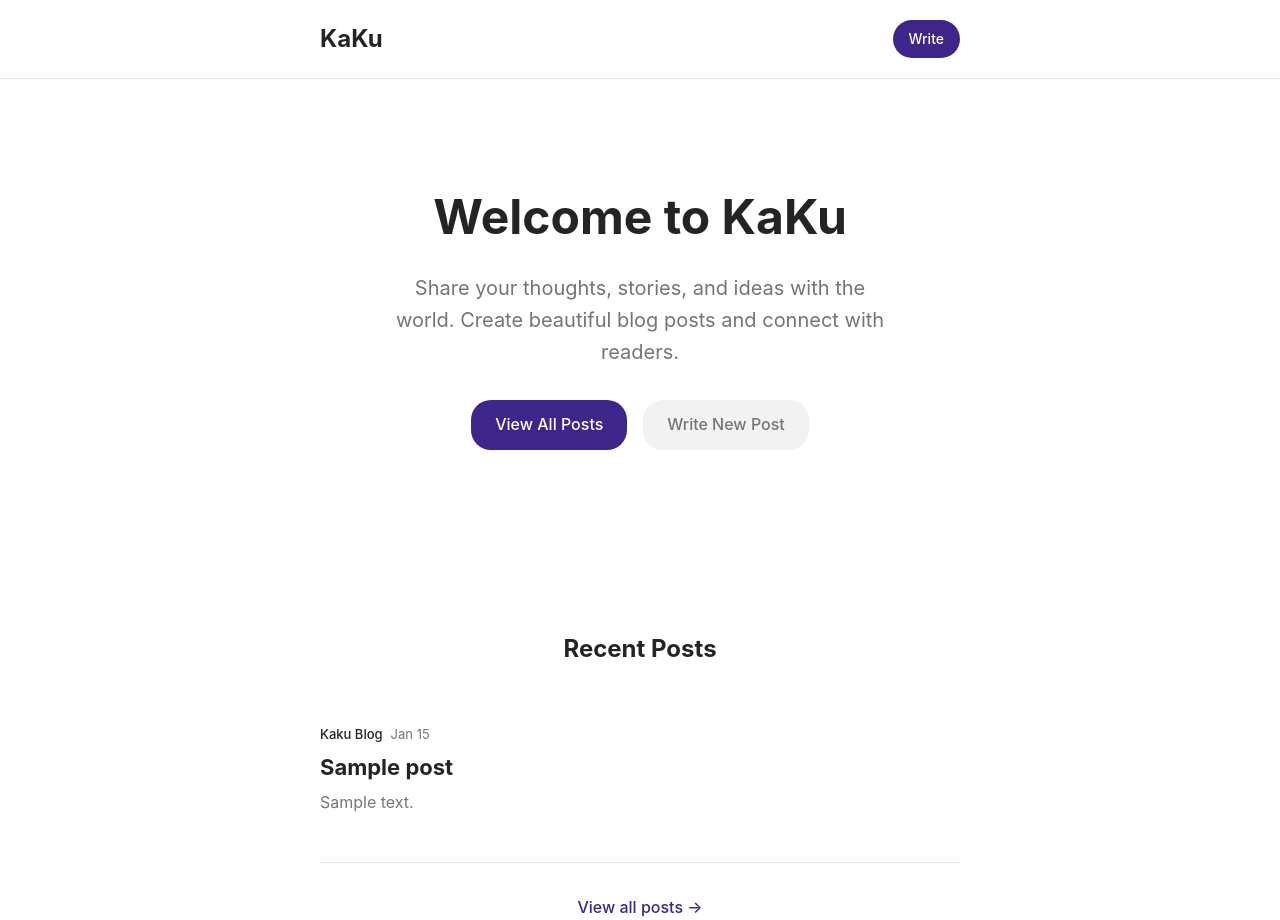
After one commit to bdmae/kaku-blog, a Django app: page / in a window 1280 px wide. The commit adds this page. Run offline with Django 4.2, Linux system fonts and the light colour scheme; tables that the repository leaves empty hold one stand-in row (values such as "Sample post").

Commit message:
add: homepage

```diff
--- a/backend/api/urls.py
+++ b/backend/api/urls.py
@@ -19,5 +19,5 @@ from django.urls import path, include
 
 urlpatterns = [
     path('admin/', admin.site.urls),
-    path('posts/', include('posts.urls')),
+    path('', include('posts.urls')),
 ]
--- /dev/null
+++ b/backend/posts/templates/posts/home.html
@@ -0,0 +1,281 @@
+<!DOCTYPE html>
+<html lang="en">
+<head>
+    <meta charset="UTF-8">
+    <meta name="viewport" content="width=device-width, initial-scale=1.0">
+    <title>KaKu</title>
+    <style>
+        * { margin: 0; padding: 0; box-sizing: border-box; }
+
+        body {
+            font-family: -apple-system, BlinkMacSystemFont, 'Segoe UI', 'Roboto', 'Helvetica Neue', Arial, sans-serif;
+            line-height: 1.6;
+            color: #242424;
+            background: #fff;
+        }
+
+        .header {
+            border-bottom: 1px solid #e6e6e6;
+            padding: 20px 0;
+            margin-bottom: 40px;
+        }
+
+        .container {
+            max-width: 680px;
+            margin: 0 auto;
+            padding: 0 20px;
+        }
+
+        .header-content {
+            display: flex;
+            justify-content: space-between;
+            align-items: center;
+        }
+
+        .logo {
+            font-size: 24px;
+            font-weight: 700;
+            color: #242424;
+            text-decoration: none;
+        }
+
+        .create-btn {
+            background: #3d258a;
+            color: white;
+            padding: 8px 16px;
+            border-radius: 20px;
+            text-decoration: none;
+            font-size: 14px;
+            font-weight: 500;
+            transition: background-color 0.2s;
+        }
+
+        .create-btn:hover {
+            background: #2a1a5e;
+        }
+
+        .hero-section {
+            text-align: center;
+            padding: 60px 0;
+            margin-bottom: 60px;
+        }
+
+        .hero-title {
+            font-size: 48px;
+            font-weight: 700;
+            color: #242424;
+            margin-bottom: 16px;
+        }
+
+        .hero-subtitle {
+            font-size: 20px;
+            color: #757575;
+            margin-bottom: 32px;
+            max-width: 500px;
+            margin-left: auto;
+            margin-right: auto;
+        }
+
+        .action-buttons {
+            display: flex;
+            gap: 16px;
+            justify-content: center;
+            margin-bottom: 60px;
+        }
+
+        .btn {
+            padding: 12px 24px;
+            border-radius: 20px;
+            text-decoration: none;
+            font-size: 16px;
+            font-weight: 500;
+            transition: all 0.2s;
+        }
+
+        .btn.primary {
+            background: #3d258a;
+            color: white;
+        }
+
+        .btn.primary:hover {
+            background: #2a1a5e;
+        }
+
+        .btn.secondary {
+            background: #f2f2f2;
+            color: #757575;
+        }
+
+        .btn.secondary:hover {
+            background: #e6e6e6;
+        }
+
+        .recent-posts {
+            margin-top: 60px;
+        }
+
+        .section-title {
+            font-size: 24px;
+            font-weight: 700;
+            color: #242424;
+            margin-bottom: 24px;
+            text-align: center;
+        }
+
+        .post-card {
+            border-bottom: 1px solid #e6e6e6;
+            padding: 32px 0;
+            cursor: pointer;
+            transition: opacity 0.2s;
+        }
+
+        .post-card:hover {
+            opacity: 0.8;
+        }
+
+        .post-card:last-child {
+            border-bottom: none;
+        }
+
+        .post-meta {
+            display: flex;
+            align-items: center;
+            margin-bottom: 8px;
+            font-size: 13px;
+            color: #757575;
+        }
+
+        .post-author {
+            font-weight: 500;
+            color: #242424;
+        }
+
+        .post-date {
+            margin-left: 8px;
+        }
+
+        .post-title {
+            font-size: 22px;
+            font-weight: 700;
+            line-height: 1.3;
+            margin-bottom: 8px;
+            color: #242424;
+            text-decoration: none;
+        }
+
+        .post-title:hover {
+            color: #3d258a;
+        }
+
+        .post-excerpt {
+            font-size: 16px;
+            line-height: 1.5;
+            color: #757575;
+            margin-bottom: 16px;
+            display: -webkit-box;
+            -webkit-line-clamp: 3;
+            -webkit-box-orient: vertical;
+            overflow: hidden;
+        }
+
+        .post-excerpt h1, .post-excerpt h2, .post-excerpt h3 {
+            font-size: 16px;
+            font-weight: 500;
+            margin: 0;
+            color: #757575;
+        }
+
+        .post-excerpt p {
+            margin: 0;
+        }
+
+        .view-all-link {
+            text-align: center;
+            margin-top: 32px;
+        }
+
+        .view-all-link a {
+            color: #3d258a;
+            text-decoration: none;
+            font-weight: 500;
+        }
+
+        .view-all-link a:hover {
+            text-decoration: underline;
+        }
+
+        .empty-state {
+            text-align: center;
+            padding: 40px 20px;
+            color: #757575;
+        }
+
+        .empty-state h3 {
+            font-size: 18px;
+            margin-bottom: 8px;
+            color: #242424;
+        }
+
+        .empty-state p {
+            font-size: 14px;
+            margin-bottom: 16px;
+        }
+    </style>
+</head>
+<body>
+    <header class="header">
+        <div class="container">
+            <div class="header-content">
+                <a href="{% url 'posts:home' %}" class="logo">KaKu</a>
+                <a href="{% url 'posts:post-create' %}" class="create-btn">Write</a>
+            </div>
+        </div>
+    </header>
+
+    <main class="container">
+        <section class="hero-section">
+            <h1 class="hero-title">Welcome to KaKu</h1>
+            <p class="hero-subtitle">Share your thoughts, stories, and ideas with the world. Create beautiful blog posts and connect with readers.</p>
+
+            <div class="action-buttons">
+                <a href="{% url 'posts:post-list' %}" class="btn primary">View All Posts</a>
+                <a href="{% url 'posts:post-create' %}" class="btn secondary">Write New Post</a>
+            </div>
+        </section>
+
+        {% if posts %}
+            <section class="recent-posts">
+                <h2 class="section-title">Recent Posts</h2>
+
+                {% for post in posts %}
+                    <article class="post-card" onclick="window.location.href='{% url 'posts:post-detail' post.pk %}'">
+                        <div class="post-meta">
+                            <span class="post-author">Kaku Blog</span>
+                            <span class="post-date">{{ post.created_at|date:"M d" }}</span>
+                        </div>
+
+                        <h3 class="post-title">{{ post.title }}</h3>
+
+                        <div class="post-excerpt">
+                            {{ post.content|safe|truncatewords_html:30 }}
+                        </div>
+                    </article>
+                {% endfor %}
+
+                <div class="view-all-link">
+                    <a href="{% url 'posts:post-list' %}">View all posts →</a>
+                </div>
+            </section>
+        {% else %}
+            <section class="recent-posts">
+                <h2 class="section-title">Recent Posts</h2>
+                <div class="empty-state">
+                    <h3>No posts yet</h3>
+                    <p>Be the first to share your story!</p>
+                    <a href="{% url 'posts:post-create' %}" class="btn primary">Write your first post</a>
+                </div>
+            </section>
+        {% endif %}
+    </main>
+</body>
+</html>
--- a/backend/posts/templates/posts/post_detail.html
+++ b/backend/posts/templates/posts/post_detail.html
@@ -250,7 +250,7 @@
     <header class="header">
         <div class="container">
             <div class="header-content">
-                <a href="{% url 'posts:post-list' %}" class="logo">KaKu</a>
+                <a href="{% url 'posts:home' %}" class="logo">KaKu</a>
                 <a href="{% url 'posts:post-list' %}" class="back-btn">← Back to stories</a>
             </div>
         </div>
--- a/backend/posts/templates/posts/post_form.html
+++ b/backend/posts/templates/posts/post_form.html
@@ -156,7 +156,7 @@
     <header class="header">
         <div class="container">
             <div class="header-content">
-                <a href="{% url 'posts:post-list' %}" class="logo">KaKu</a>
+                <a href="{% url 'posts:home' %}" class="logo">KaKu</a>
                 <a href="{% url 'posts:post-list' %}" class="back-btn">← Back to stories</a>
             </div>
         </div>
--- a/backend/posts/templates/posts/post_list.html
+++ b/backend/posts/templates/posts/post_list.html
@@ -212,7 +212,7 @@
     <header class="header">
         <div class="container">
             <div class="header-content">
-                <a href="{% url 'posts:post-list' %}" class="logo">KaKu</a>
+                <a href="{% url 'posts:home' %}" class="logo">KaKu</a>
                 <a href="{% url 'posts:post-create' %}" class="create-btn">Write</a>
             </div>
         </div>
--- a/backend/posts/urls.py
+++ b/backend/posts/urls.py
@@ -4,9 +4,10 @@ from . import views
 app_name = 'posts'
 
 urlpatterns = [
-    path('', views.PostListView.as_view(), name='post-list'),
-    path('<int:pk>/', views.PostDetailView.as_view(), name='post-detail'),
-    path('new/', views.PostCreateView.as_view(), name='post-create'),
-    path('<int:pk>/edit/', views.PostUpdateView.as_view(), name='post-update'),
-    path('<int:pk>/delete/', views.PostDeleteView.as_view(), name='post-delete'),
+    path('', views.HomeView.as_view(), name='home'),
+    path('posts/', views.PostListView.as_view(), name='post-list'),
+    path('posts/<int:pk>/', views.PostDetailView.as_view(), name='post-detail'),
+    path('posts/new/', views.PostCreateView.as_view(), name='post-create'),
+    path('posts/<int:pk>/edit/', views.PostUpdateView.as_view(), name='post-update'),
+    path('posts/<int:pk>/delete/', views.PostDeleteView.as_view(), name='post-delete'),
 ]
--- a/backend/posts/views.py
+++ b/backend/posts/views.py
@@ -1,19 +1,26 @@
+from django.shortcuts import render
 from django.views.generic import ListView, DetailView, CreateView, UpdateView, DeleteView
 from django.urls import reverse_lazy
 from .models import Post
 
+class HomeView(ListView):
+    """Home page view with navigation options"""
+    template_name = 'posts/home.html'
+    context_object_name = 'posts'
+
+    def get_queryset(self):
+        # Get the latest 3 posts for preview
+        return Post.objects.all().order_by('-created_at')[:3]
 
 class PostListView(ListView):
     model = Post
     template_name = 'posts/post_list.html'
     context_object_name = 'posts'
-
+    ordering = ['-created_at']
 
 class PostDetailView(DetailView):
     model = Post
     template_name = 'posts/post_detail.html'
-    context_object_name = 'post'
-
 
 class PostCreateView(CreateView):
     model = Post
@@ -21,14 +28,12 @@ class PostCreateView(CreateView):
     fields = ['title', 'content']
     success_url = reverse_lazy('posts:post-list')
 
-
 class PostUpdateView(UpdateView):
     model = Post
     template_name = 'posts/post_form.html'
     fields = ['title', 'content']
     success_url = reverse_lazy('posts:post-list')
 
-
 class PostDeleteView(DeleteView):
     model = Post
     template_name = 'posts/post_confirm_delete.html'
```
